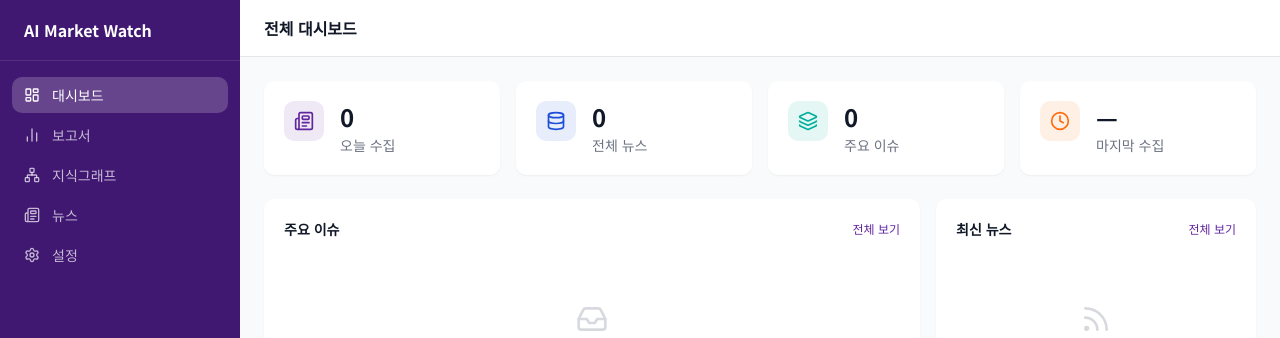
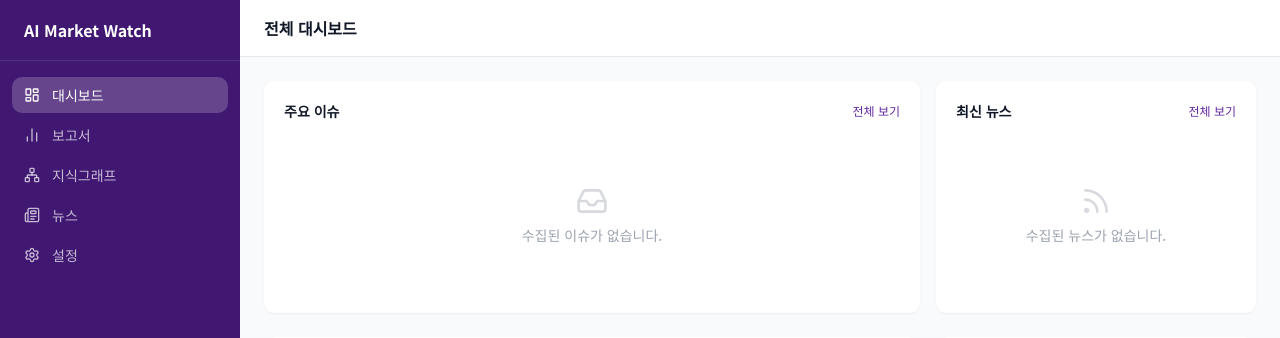
Before and after one commit to jwlee-dplanex/AI-Market-Watch, a Django app: page / in a window 1280 px wide. Shown: the top 338 px of the page. Run offline with Django 5.2, Linux system fonts and the light colour scheme; data that the repository does not hold is empty; some libraries are stand-ins or nearby versions.

Commit message:
refactor: remove dashboard stat cards and fix sidebar last-collected time
- Remove 4-card stats block (오늘 수집/전체 뉴스/주요 이슈/마지막 수집) from dashboard
- Clean up views.py — drop stats list and related queries
- Add context processor sidebar_context: queries News.collected_at and
  injects last_collected_at into every template (fixes sidebar showing
  "수집 기록 없음" on all pages)

Co-Authored-By: Claude Sonnet 4.6 <noreply@anthropic.com>

```diff
--- /dev/null
+++ b/apps/dashboard/context_processors.py
@@ -0,0 +1,10 @@
+from apps.news.models import News
+
+
+def sidebar_context(request):
+    try:
+        last = News.objects.order_by("-collected_at").first()
+        last_collected_at = last.collected_at.strftime("%m/%d %H:%M") if last else None
+    except Exception:
+        last_collected_at = None
+    return {"last_collected_at": last_collected_at}
--- a/apps/dashboard/views.py
+++ b/apps/dashboard/views.py
@@ -11,19 +11,6 @@ from apps.news.models import IssueGroup, News
 def dashboard(request):
     today = timezone.localdate()
     two_weeks_ago = today - datetime.timedelta(days=13)
-
-    today_count = News.objects.filter(collected_at__date=today).count()
-    total_news = News.objects.count()
-    last_news = News.objects.order_by("-collected_at").first()
-    last_collected_str = last_news.collected_at.strftime("%m/%d %H:%M") if last_news else "—"
-    issue_count = IssueGroup.objects.count()
-
-    stats = [
-        {"label": "오늘 수집",   "value": today_count,       "icon": "newspaper", "color": "#60269E"},
-        {"label": "전체 뉴스",   "value": total_news,         "icon": "database",  "color": "#1D4ED8"},
-        {"label": "주요 이슈",   "value": issue_count,        "icon": "layers",    "color": "#00AF9A"},
-        {"label": "마지막 수집", "value": last_collected_str, "icon": "clock",     "color": "#FF6C0E"},
-    ]
 
     issue_groups = (
         IssueGroup.objects
@@ -66,7 +53,6 @@ def dashboard(request):
     chart_tags = [{"tag": t, "count": c} for t, c in tag_counter.most_common(10)]
 
     return render(request, "dashboard/index.html", {
-        "stats": stats,
         "issue_groups": issue_groups,
         "latest_news": latest_news,
         "chart_daily": chart_daily,
--- a/config/settings/base.py
+++ b/config/settings/base.py
@@ -46,6 +46,7 @@ TEMPLATES = [
                 "django.template.context_processors.request",
                 "django.contrib.auth.context_processors.auth",
                 "django.contrib.messages.context_processors.messages",
+                "apps.dashboard.context_processors.sidebar_context",
             ],
         },
     },
--- a/templates/dashboard/index.html
+++ b/templates/dashboard/index.html
@@ -4,58 +4,6 @@
 
 {% block content %}
 
-<!-- 요약 지표 -->
-<div class="grid grid-cols-4 gap-4 mb-6">
-  {% for stat in stats %}
-  <div class="bg-white rounded-[10px] shadow-sm p-5 flex items-start gap-4">
-    <div class="w-10 h-10 rounded-[10px] flex items-center justify-center flex-shrink-0" style="background-color: {{ stat.color }}1A;">
-      <i data-lucide="{{ stat.icon }}" class="w-5 h-5" style="color: {{ stat.color }};"></i>
-    </div>
-    <div>
-      <p class="text-2xl font-bold text-gray-900">{{ stat.value }}</p>
-      <p class="text-sm text-gray-500 mt-0.5">{{ stat.label }}</p>
-    </div>
-  </div>
-  {% empty %}
-  <!-- 더미 지표 -->
-  <div class="bg-white rounded-[10px] shadow-sm p-5 flex items-start gap-4">
-    <div class="w-10 h-10 rounded-[10px] bg-purple-100 flex items-center justify-center flex-shrink-0">
-      <i data-lucide="newspaper" class="w-5 h-5 text-primary"></i>
-    </div>
-    <div>
-      <p class="text-2xl font-bold text-gray-900">0</p>
-      <p class="text-sm text-gray-500 mt-0.5">수집 뉴스</p>
-    </div>
-  </div>
-  <div class="bg-white rounded-[10px] shadow-sm p-5 flex items-start gap-4">
-    <div class="w-10 h-10 rounded-[10px] bg-teal-50 flex items-center justify-center flex-shrink-0">
-      <i data-lucide="layers" class="w-5 h-5 text-teal"></i>
-    </div>
-    <div>
-      <p class="text-2xl font-bold text-gray-900">0</p>
-      <p class="text-sm text-gray-500 mt-0.5">주요 이슈</p>
-    </div>
-  </div>
-  <div class="bg-white rounded-[10px] shadow-sm p-5 flex items-start gap-4">
-    <div class="w-10 h-10 rounded-[10px] bg-green-100 flex items-center justify-center flex-shrink-0">
-      <i data-lucide="lightbulb" class="w-5 h-5 text-accent"></i>
-    </div>
-    <div>
-      <p class="text-2xl font-bold text-gray-900">0</p>
-      <p class="text-sm text-gray-500 mt-0.5">인사이트</p>
-    </div>
-  </div>
-  <div class="bg-white rounded-[10px] shadow-sm p-5 flex items-start gap-4">
-    <div class="w-10 h-10 rounded-[10px] bg-orange-100 flex items-center justify-center flex-shrink-0">
-      <i data-lucide="clock" class="w-5 h-5 text-orange-500"></i>
-    </div>
-    <div>
-      <p class="text-2xl font-bold text-gray-900">—</p>
-      <p class="text-sm text-gray-500 mt-0.5">마지막 수집</p>
-    </div>
-  </div>
-  {% endfor %}
-</div>
 
 <!-- 주요 이슈 + 최신 뉴스 -->
 <div class="grid grid-cols-3 gap-4 mb-6">
```
